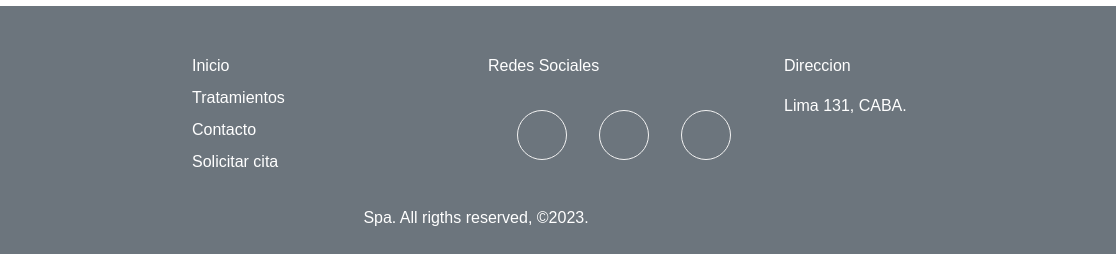
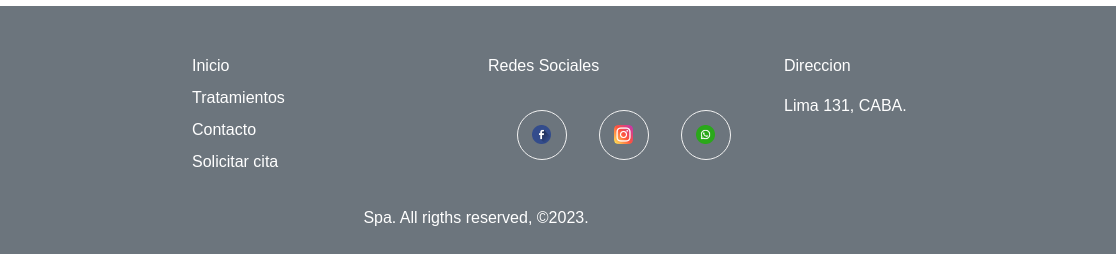
Before and after one commit to gilbertijgm/spa, a website: page index.html in a window 1280 px wide. Shown: the part 1086-1340 px from the top of the page, 164-1280 px from the left. Drawn offline with nearby package versions, Linux system fonts and the light colour scheme; files that its build step writes are made by us from their sources; files whose address does not match are found by name.

Commit message:
rutas del footer

```diff
--- a/scss/style.scss
+++ b/scss/style.scss
@@ -381,7 +381,7 @@ header{
             width: 50px;
             border-radius: 50px;
             border: 1px solid #f2f2f2;
-            background-image: url(./assets/facebook.png);
+            background-image: url(../assets/facebook.png);
             background-position: center;
             background-size: 40%;
             background-repeat: no-repeat;
@@ -393,11 +393,11 @@ header{
             }
 
             &:nth-of-type(2){
-                background-image: url(./assets/instagram.png);
+                background-image: url(../assets/instagram.png);
             }
 
             &:nth-of-type(3){
-                background-image: url(./assets/whatsapp.png);
+                background-image: url(../assets/whatsapp.png);
             }
         }
 
```
